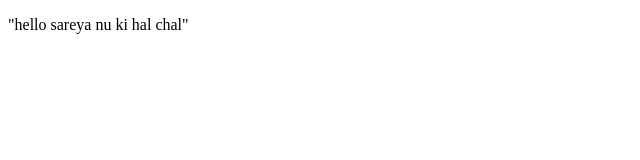
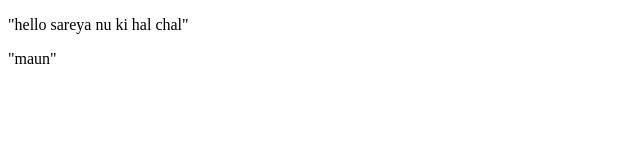
Before and after one commit to yogyasuri/YogyaSuri.com, a plain HTML site: page index.html in a window 1280 px wide. Shown: the full height of the page, 0-640 px from the left. Drawn offline with Linux system fonts and the light colour scheme.

Commit message:
update
just learning how to work in branch

```diff
--- a/index.html
+++ b/index.html
@@ -7,5 +7,6 @@
 </head>
 <body>
     <P>"hello sareya nu ki hal chal"</P>
+    <p>"maun"</p>
 </body>
 </html>
```
